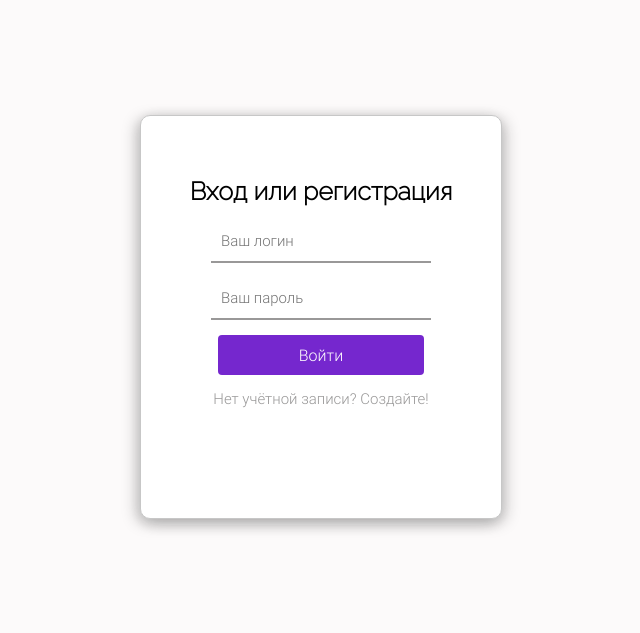
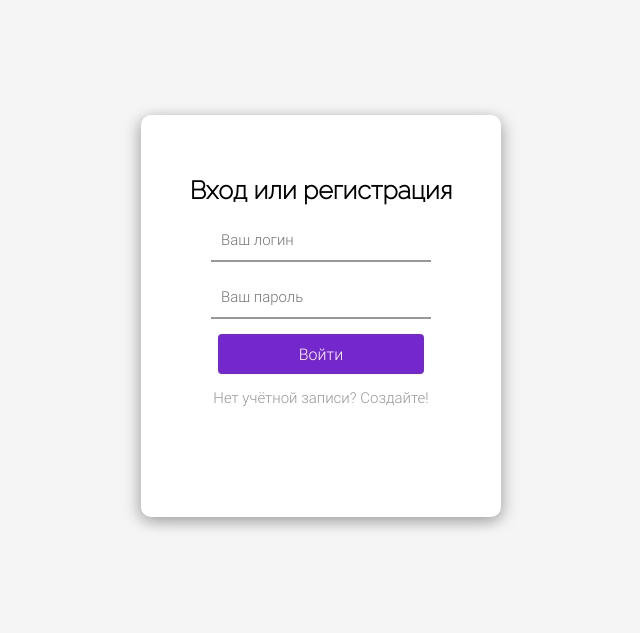
Before and after one commit to BeyondOrigins/diary, a Flask app: page /auth in a window 1280 px wide. Shown: the top 633 px of the page, without its empty margins (319-959 px from the left). Run offline with Flask 3, Linux system fonts and the light colour scheme.

Commit message:
Changed body background

```diff
--- a/main.py
+++ b/main.py
@@ -180,6 +180,8 @@ def my_marks():
             marks[mark.subject] = []
             marks[mark.subject].append(mark.mark)
 
+    session["name"] = f"{user.first_name} {user.middle_name}"
+
     return render_template("my_marks.html", marks=marks)
 
 @app.errorhandler(401)
--- a/static/styles/style.css
+++ b/static/styles/style.css
@@ -65,7 +65,7 @@
     --color-dark-green: #0a770a;
     --color-green: #389938;
     --color-blue: #1490f5;
-    --color-body-background: #fcfafa;
+    --color-body-background: #f5f5f5;
     --color-header-background: var(--color-purple);
     --color-button1-background: var(--color-bluerple);
     --color-file-input-background: var(--color-bluerple);
@@ -123,7 +123,7 @@ input[type="file"] {
     margin: 15% auto;
     padding: 30px;
     padding-top: 60px;
-    border: 1px solid #c7c7c7;
+    border: 0px solid #c7c7c7;
     box-shadow: 4px 4px 15px var(--color-shadow),
     -4px 4px 15px var(--color-shadow);
     opacity: 0;
@@ -131,7 +131,6 @@ input[type="file"] {
 
 .marks-block {
     width: 70%;
-    border: 1px solid var(--color-gray);
     border-radius: 15px;
     background-color: var(--color-form-background);
     margin: 2% auto;
@@ -289,7 +288,7 @@ input[type="file"] {
     margin: 2% auto;
     border-radius: 10px;
     background-color: var(--color-form-background);
-    border: 1px solid #c7c7c7;
+    border: 0px solid #c7c7c7;
     padding: 40px;
     opacity: 0;
 }
--- a/templates/my_marks.html
+++ b/templates/my_marks.html
@@ -28,6 +28,6 @@
         <div>Расписание</div>
     </a>
     <a href="/profile" class="header__element">
-        <div>Мой профиль</div>
+        <div>{{ session["name"] }}</div>
     </a>
 {% endblock %}
```
Also changed, not shown: static/styles/img/log_out.png (added).
